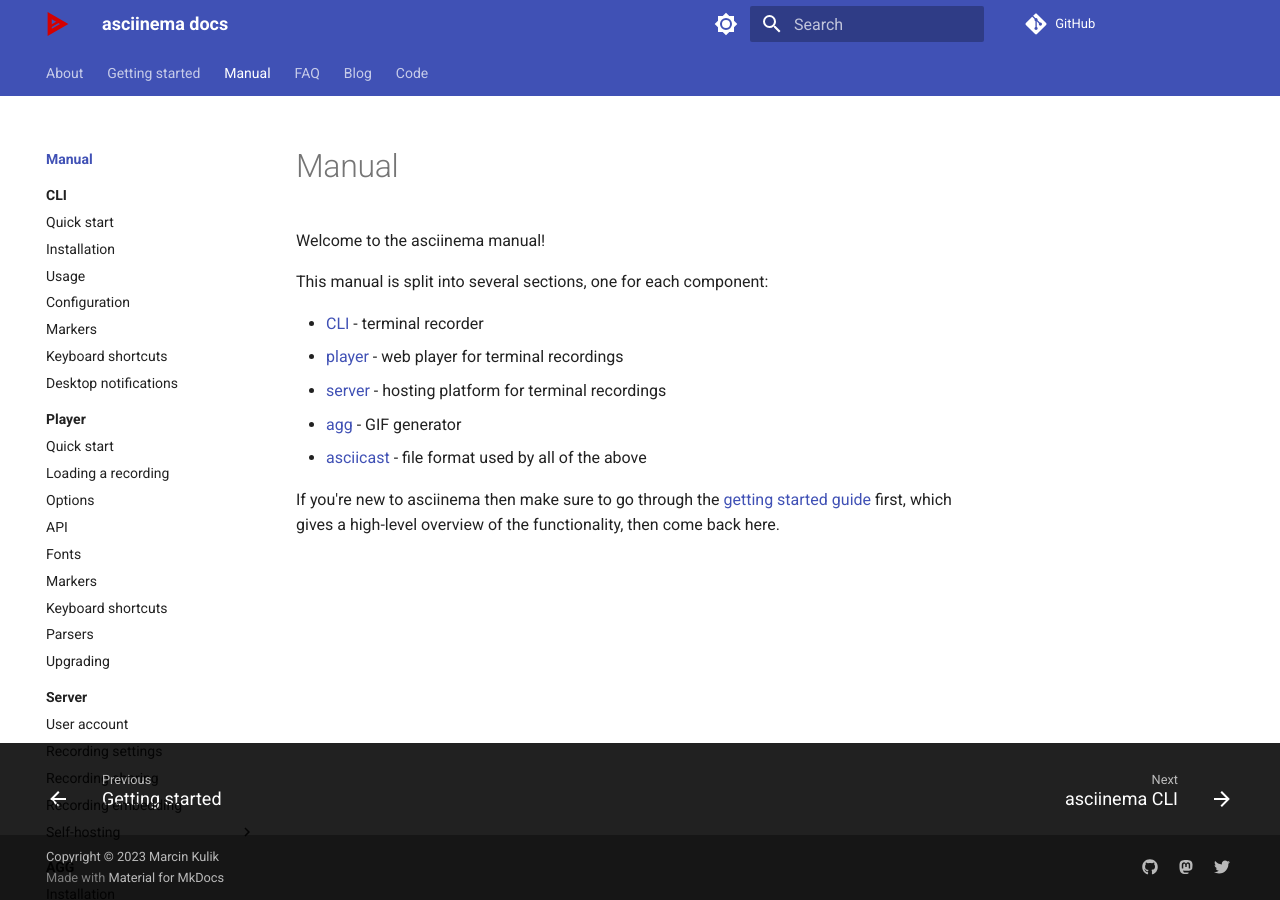
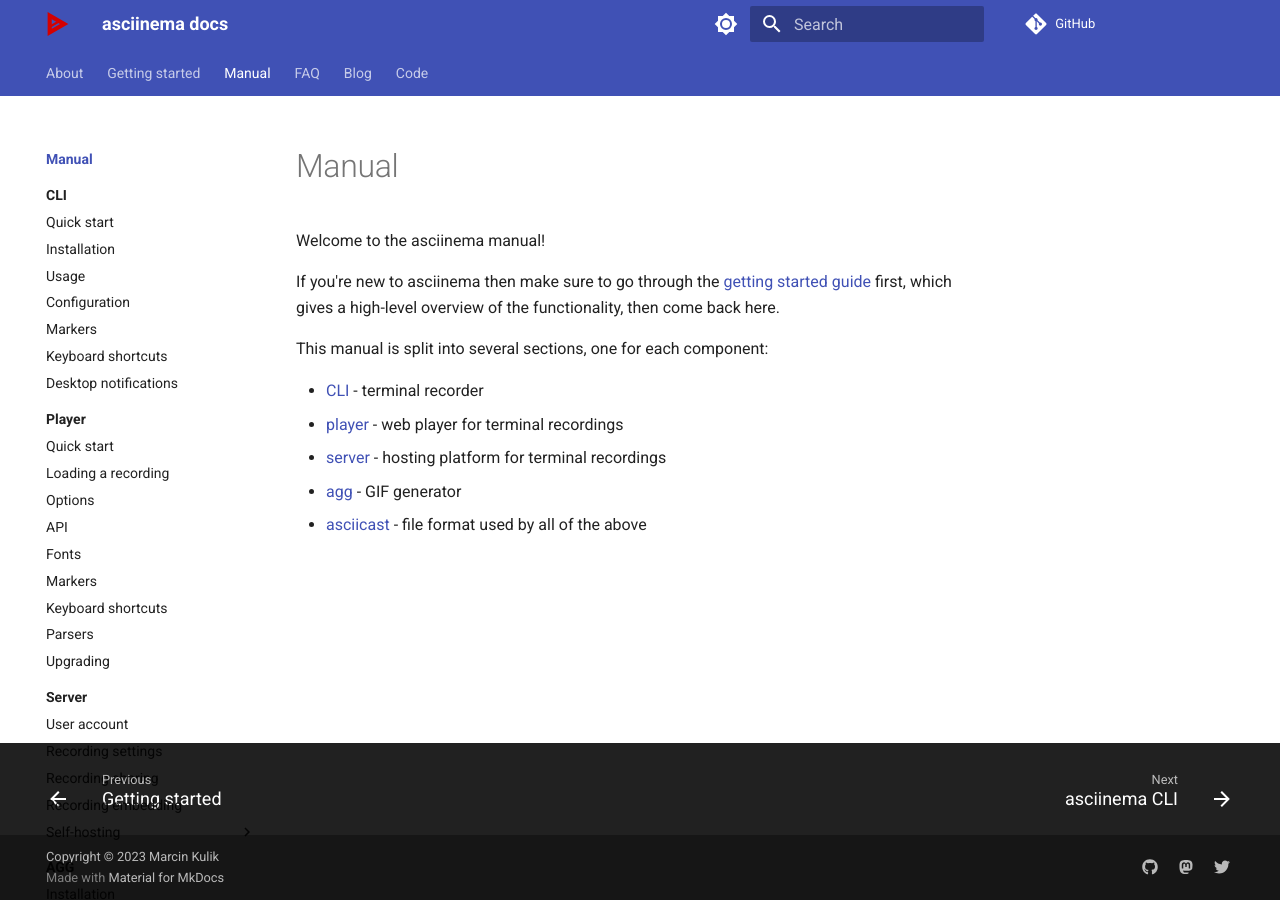
Before and after one commit to ofek/asciinema.github.io, an MkDocs documentation site: the page built from docs/manual/index.md, in a window 1280 px wide. Built offline with MkDocs 1.6.1 and Material for MkDocs 9.7.7, drawn with Linux system fonts in a browser that asks for light colours; comment, search, counter and statistics services are not loaded; part of the change alters nothing that is shown.

```diff
--- a/docs/manual/index.md
+++ b/docs/manual/index.md
@@ -1,6 +1,10 @@
 # Manual
 
 Welcome to the asciinema manual!
+
+If you're new to asciinema then make sure to go through the [getting started
+guide](../getting-started/) first, which gives a high-level overview of the
+functionality, then come back here.
 
 This manual is split into several sections, one for each component:
 
@@ -9,7 +13,3 @@ This manual is split into several sections, one for each component:
 - [server](../manual/server/) - hosting platform for terminal recordings
 - [agg](../manual/agg/) - GIF generator
 - [asciicast](../manual/asciicast/v2/) - file format used by all of the above
-
-If you're new to asciinema then make sure to go through the [getting started
-guide](../getting-started/) first, which gives a high-level overview of the
-functionality, then come back here.
```
